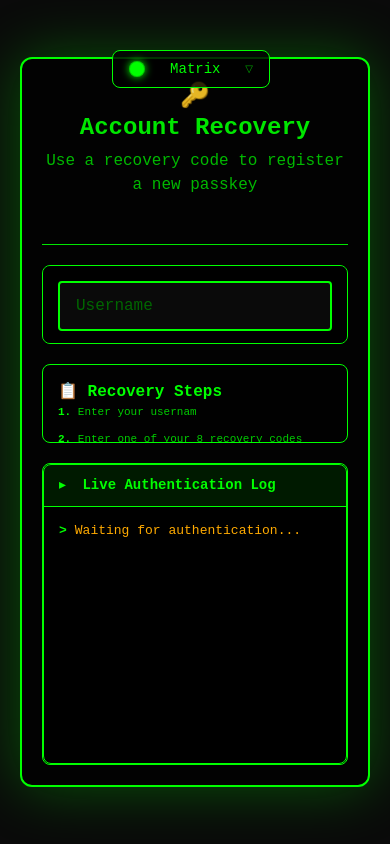
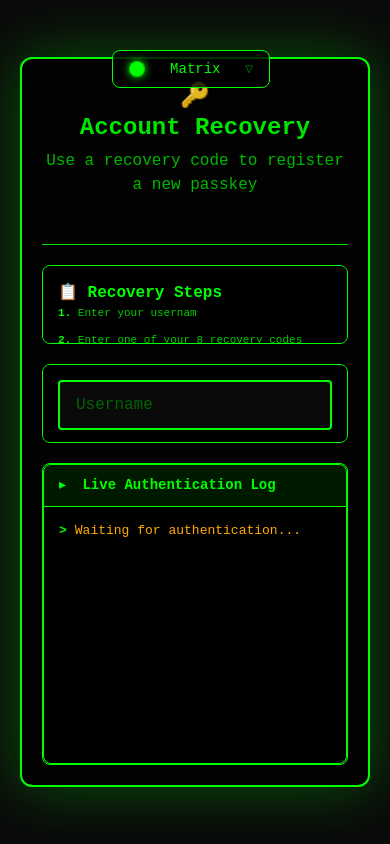
Before and after one commit to stephenp0320/passwordless-auth-system, a React app in the folder frontend/: page /recover in a window 390 px wide. Built offline with nearby package versions, Linux system fonts and the light colour scheme; the HTML template or start-up script is replaced by a standard one.

Commit message:
fix: update css for educational panel so content is not cut off

```diff
--- a/frontend/src/App.css
+++ b/frontend/src/App.css
@@ -185,10 +185,11 @@ h1 {
   border: 1px solid var(--border-color);
   border-radius: 8px;
   padding: 15px;
-  height: 100%;            /* 🔥 fill grid row */
+  height: 100%;
   display: flex;
   flex-direction: column;
-  overflow: hidden;        /* prevent overflow expansion */
+  overflow: auto;
+  min-height: 0;
 }
 
 /* education panel styles with a terminal-inspired design */
@@ -209,6 +210,7 @@ h1 {
 .auth-panel {
   display: flex;
   flex-direction: column;
+  align-items: center;
   overflow-y: auto;
 }
 
@@ -572,7 +574,8 @@ button:disabled {
 
   /* education panel styles with a terminal-inspired design */
   .education-panel {
-    order: 2;
+    overflow-y: auto;
+    min-height: 0;
   }
 
   /* log panel styles with a terminal-inspired design */
--- a/frontend/src/educational-panel.css
+++ b/frontend/src/educational-panel.css
@@ -37,6 +37,7 @@
     display: flex;
     flex-direction: column;
     gap: 8px;
+    min-height: 0;
   }
 
 /* Individual education section styles with hover effects and smooth transitions */
```
